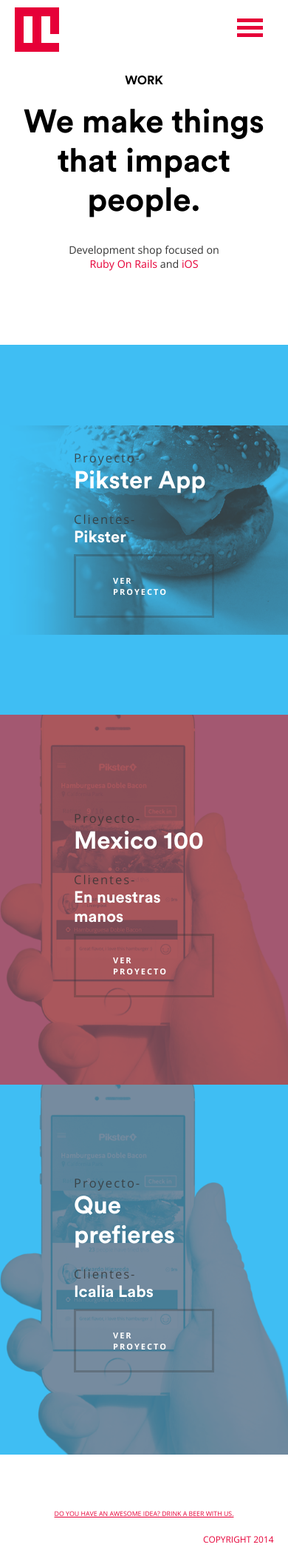
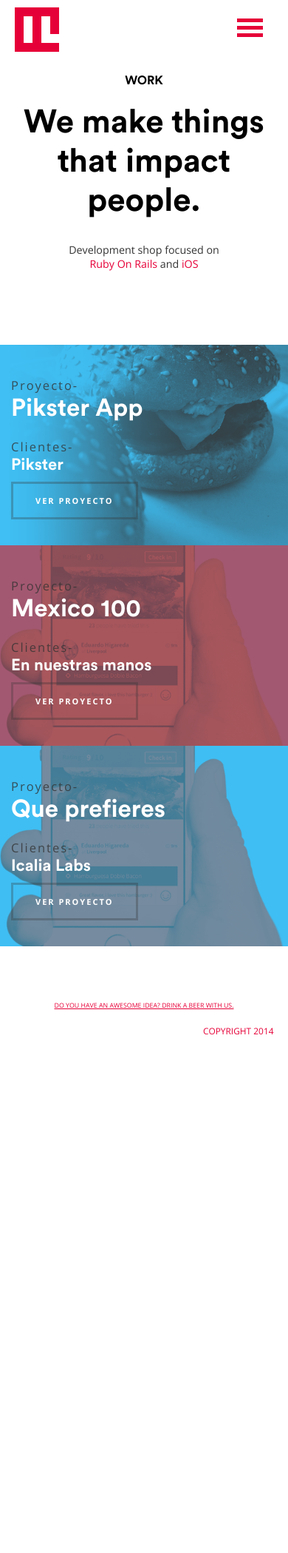
Before and after one commit to sshkarupa/icalialabs, a Jekyll site: the page built from templates/projects.html, in a window 390 px wide. Shown: the whole page at 74% size. Built offline with Jekyll 4.4.1, drawn with Linux system fonts in a browser that asks for light colours; nearby versions of some CDN libraries; comment, search, counter and statistics services are not loaded; after the commit the page ends 1412 px from its top, so only the background shows below that.

Commit message:
fixes modal scroll on team

```diff
--- a/templates/assets/stylesheets/application.css
+++ b/templates/assets/stylesheets/application.css
@@ -1712,16 +1712,24 @@
   background: #fff;
   overflow-y: scroll;
 }
-/* line 117, ../../../sass/_team.scss */
+@media only screen and (max-width: 768px) {
+  /* line 108, ../../../sass/_team.scss */
+  .team .team-section .member-modal {
+    left: 0;
+    margin: 0;
+    width: 100%;
+  }
+}
+/* line 123, ../../../sass/_team.scss */
 .team .team-section .member-modal .modal-image {
   overflow: hidden;
   height: 100%;
 }
-/* line 121, ../../../sass/_team.scss */
+/* line 127, ../../../sass/_team.scss */
 .team .team-section .member-modal .modal-image img {
   height: 100%;
 }
-/* line 126, ../../../sass/_team.scss */
+/* line 132, ../../../sass/_team.scss */
 .team .team-section .member-modal .social {
   padding: 10px 20px;
   border: 3px solid #e60038;
@@ -1731,37 +1739,39 @@
   margin: 20px 0px;
   text-transform: capitalize;
 }
-/* line 135, ../../../sass/_team.scss */
+/* line 141, ../../../sass/_team.scss */
 .team .team-section .member-modal .social:hover {
   background: #e60038;
   color: #fff;
 }
-/* line 141, ../../../sass/_team.scss */
+/* line 147, ../../../sass/_team.scss */
 .team .team-section .member-modal .modal-info {
   color: #4e4e4e;
   height: 100%;
+  max-height: 600px;
+  overflow-y: auto;
   padding: 50px;
 }
-/* line 146, ../../../sass/_team.scss */
+/* line 154, ../../../sass/_team.scss */
 .team .team-section .member-modal .modal-info .member-title {
   color: #e60038;
   font-weight: 100;
   font-family: 'Open Sans', sans-serif;
 }
-/* line 152, ../../../sass/_team.scss */
+/* line 160, ../../../sass/_team.scss */
 .team .team-section .member-modal .modal-info p {
   font-size: 1.5rem;
   font-weight: 200;
   margin: 50px 0px;
 }
-/* line 159, ../../../sass/_team.scss */
+/* line 167, ../../../sass/_team.scss */
 .team .team-section .modal:before {
   display: inline-block;
   vertical-align: middle;
   content: " ";
   height: 100%;
 }
-/* line 166, ../../../sass/_team.scss */
+/* line 174, ../../../sass/_team.scss */
 .team .team-section .modal-close {
   background: #1d252e;
   cursor: pointer;
@@ -1773,7 +1783,7 @@
   top: 20px;
   border-radius: 50%;
 }
-/* line 177, ../../../sass/_team.scss */
+/* line 185, ../../../sass/_team.scss */
 .team .team-section .modal-overlay {
   position: fixed;
   width: 100%;
@@ -1786,29 +1796,29 @@
   background: #fff;
   transition: all 0.3s;
 }
-/* line 192, ../../../sass/_team.scss */
+/* line 200, ../../../sass/_team.scss */
 .team .join {
   background: #FFF;
   padding: 50px;
   text-align: center;
 }
-/* line 197, ../../../sass/_team.scss */
+/* line 205, ../../../sass/_team.scss */
 .team .join .tag {
   margin: 30px 0;
 }
 @media only screen and (max-width: 768px) {
-  /* line 211, ../../../sass/_team.scss */
+  /* line 219, ../../../sass/_team.scss */
   .team .team-section .hider {
     cursor: default;
     height: auto;
     width: auto;
   }
-  /* line 217, ../../../sass/_team.scss */
+  /* line 225, ../../../sass/_team.scss */
   .team .team-section .hider .member .picture {
     cursor: pointer;
     height: auto;
   }
-  /* line 221, ../../../sass/_team.scss */
+  /* line 229, ../../../sass/_team.scss */
   .team .team-section .hider .member:hover .info-circle {
     display: none;
   }
@@ -1819,7 +1829,7 @@
 slideUp
 ==============================================
  */
-/* line 237, ../../../sass/_team.scss */
+/* line 245, ../../../sass/_team.scss */
 .slideUp {
   animation-name: slideUp;
   -webkit-animation-name: slideUp;
@@ -1831,64 +1841,64 @@
 }
 
 @keyframes slideUp {
-  /* line 251, ../../../sass/_team.scss */
+  /* line 259, ../../../sass/_team.scss */
   0% {
     transform: translateY(100%);
   }
 
-  /* line 254, ../../../sass/_team.scss */
+  /* line 262, ../../../sass/_team.scss */
   50% {
     transform: translateY(-8%);
   }
 
-  /* line 257, ../../../sass/_team.scss */
+  /* line 265, ../../../sass/_team.scss */
   65% {
     transform: translateY(4%);
   }
 
-  /* line 260, ../../../sass/_team.scss */
+  /* line 268, ../../../sass/_team.scss */
   80% {
     transform: translateY(-4%);
   }
 
-  /* line 263, ../../../sass/_team.scss */
+  /* line 271, ../../../sass/_team.scss */
   95% {
     transform: translateY(2%);
   }
 
-  /* line 266, ../../../sass/_team.scss */
+  /* line 274, ../../../sass/_team.scss */
   100% {
     transform: translateY(0%);
   }
 }
 
 @-webkit-keyframes slideUp {
-  /* line 272, ../../../sass/_team.scss */
+  /* line 280, ../../../sass/_team.scss */
   0% {
     -webkit-transform: translateY(100%);
   }
 
-  /* line 275, ../../../sass/_team.scss */
+  /* line 283, ../../../sass/_team.scss */
   50% {
     -webkit-transform: translateY(-8%);
   }
 
-  /* line 278, ../../../sass/_team.scss */
+  /* line 286, ../../../sass/_team.scss */
   65% {
     -webkit-transform: translateY(4%);
   }
 
-  /* line 281, ../../../sass/_team.scss */
+  /* line 289, ../../../sass/_team.scss */
   80% {
     -webkit-transform: translateY(-4%);
   }
 
-  /* line 284, ../../../sass/_team.scss */
+  /* line 292, ../../../sass/_team.scss */
   95% {
     -webkit-transform: translateY(2%);
   }
 
-  /* line 287, ../../../sass/_team.scss */
+  /* line 295, ../../../sass/_team.scss */
   100% {
     -webkit-transform: translateY(0%);
   }
@@ -1907,22 +1917,37 @@
   transition: all 0.3s ease-in-out;
   background-size: 100%;
 }
-/* line 10, ../../../sass/_projects.scss */
+@media only screen and (max-width: 768px) {
+  /* line 1, ../../../sass/_projects.scss */
+  .project {
+    padding: 15px;
+    height: auto;
+  }
+  /* line 14, ../../../sass/_projects.scss */
+  .project .vertical-align {
+    -webkit-transform: translateY(0%);
+    -moz-transform: translateY(0%);
+    -ms-transform: translateY(0%);
+    -o-transform: translateY(0%);
+    transform: translateY(0%);
+  }
+}
+/* line 19, ../../../sass/_projects.scss */
 .project:hover {
   opacity: 0.8;
   background-size: 105%;
 }
-/* line 15, ../../../sass/_projects.scss */
+/* line 24, ../../../sass/_projects.scss */
 .project.row {
   margin: 0;
 }
-/* line 17, ../../../sass/_projects.scss */
+/* line 26, ../../../sass/_projects.scss */
 .project .project-listing {
   color: #FFF;
   font-family: 'Open Sans', sans-serif;
   font-weight: normal;
 }
-/* line 22, ../../../sass/_projects.scss */
+/* line 31, ../../../sass/_projects.scss */
 .project .project-listing h4 {
   color: rgba(0, 0, 0, 0.8);
   font-family: 'Open Sans', sans-serif;
@@ -1930,16 +1955,16 @@
   letter-spacing: 2px;
   margin-top: 20px;
 }
-/* line 32, ../../../sass/_projects.scss */
+/* line 41, ../../../sass/_projects.scss */
 .project .project-info {
   background: rgba(0, 0, 0, 0.6);
   border-radius: 100px;
   color: #FFF;
-  font-size: 1em;
+  font-size: 1rem;
   padding: 10px;
   text-align: center;
 }
-/* line 42, ../../../sass/_projects.scss */
+/* line 51, ../../../sass/_projects.scss */
 .project .project-link {
   background: transparent;
   color: #FFF;
@@ -1959,7 +1984,13 @@
   -o-transition: all 0.5s ease;
   transition: all 0.5s ease;
 }
-/* line 58, ../../../sass/_projects.scss */
+@media only screen and (max-width: 768px) {
+  /* line 51, ../../../sass/_projects.scss */
+  .project .project-link {
+    padding: 15px 30px;
+  }
+}
+/* line 71, ../../../sass/_projects.scss */
 .project .project-link:before {
   border-top: 3px solid #FFF;
   border-right: 3px solid #FFF;
@@ -1983,11 +2014,11 @@
   transition: all 0.3s;
   top: 50%;
 }
-/* line 75, ../../../sass/_projects.scss */
+/* line 88, ../../../sass/_projects.scss */
 .project .project-link:hover {
   background: rgba(0, 0, 0, 0.3);
 }
-/* line 80, ../../../sass/_projects.scss */
+/* line 93, ../../../sass/_projects.scss */
 .project .project-link:hover:before {
   left: 80%;
   opacity: 1;
```
Also changed, not shown: sass/_projects.scss (+14 -1 lines), sass/_team.scss (+8 -0 lines).
